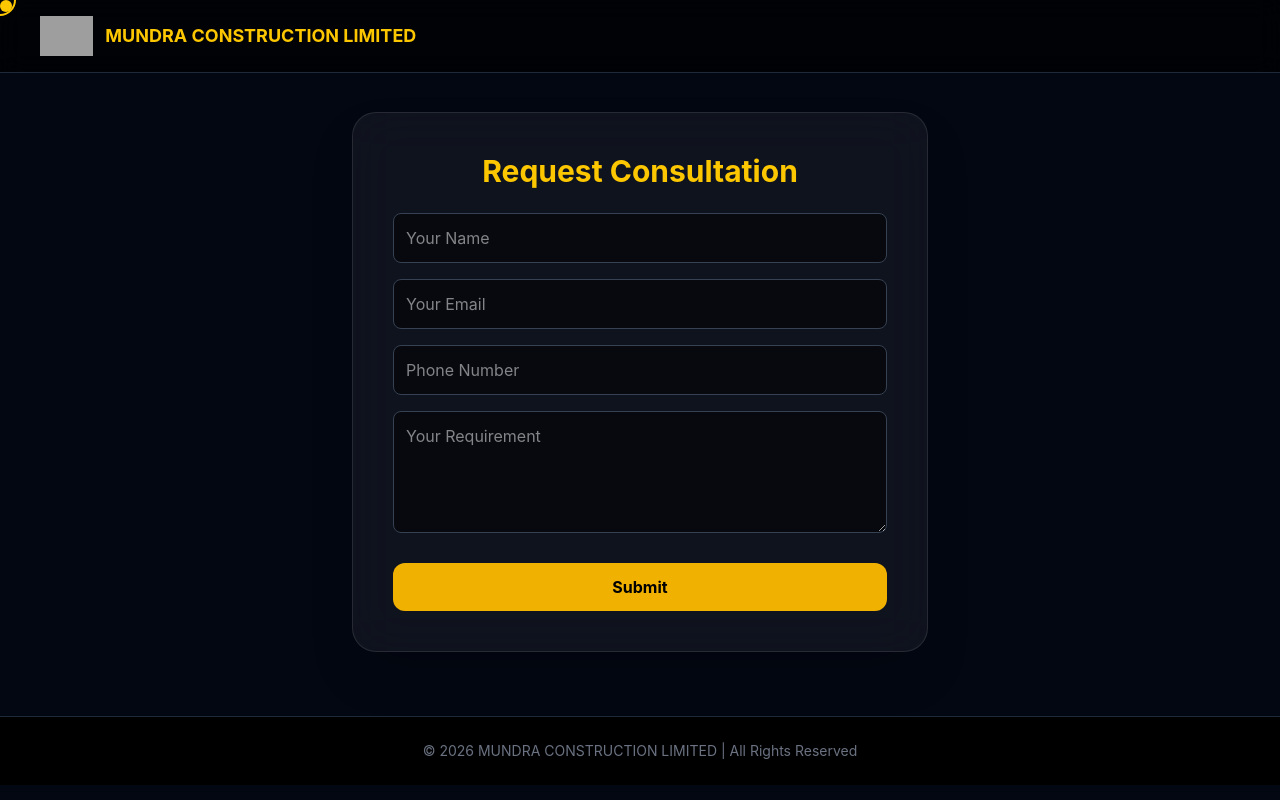
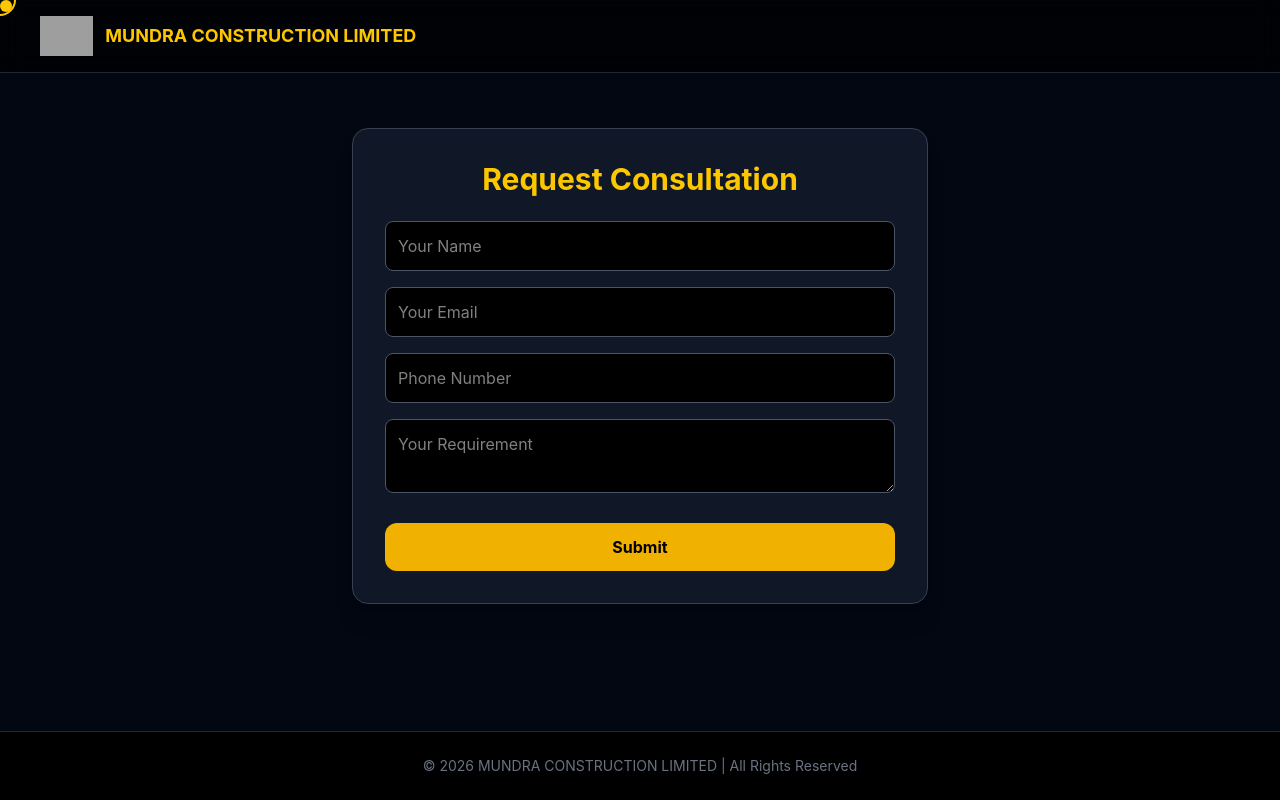
Before and after one commit to mundraconstruction/main, a React (Vite) app: page /form in a window 1280 px wide. Built offline with nearby package versions, Linux system fonts and the light colour scheme; grey boxes are pictures that could not be loaded.

Commit message:
Update Form.jsx

```diff
--- a/src/pages/Form.jsx
+++ b/src/pages/Form.jsx
@@ -1,5 +1,4 @@
 import { useState } from "react";
-import { Link } from "react-router-dom";
 import Navbar from "../components/Navbar";
 import Footer from "../components/Footer";
 
@@ -17,18 +16,17 @@ function Form() {
 
   const handleSubmit = (e) => {
     e.preventDefault();
-    console.log(formData);
-    alert("Consultation request submitted!");
+    alert("Form submitted!");
   };
 
   return (
-    <div className="bg-gray-950 text-white min-h-screen">
+    <div className="bg-gray-950 text-white min-h-screen flex flex-col">
       <Navbar />
 
-      <div className="pt-28 pb-16 px-6 flex justify-center">
+      <div className="flex-grow flex items-center justify-center px-6 py-20">
         <form
           onSubmit={handleSubmit}
-          className="bg-white/5 border border-white/10 backdrop-blur-xl p-10 rounded-3xl shadow-2xl w-full max-w-xl"
+          className="bg-gray-900 p-8 rounded-2xl shadow-xl w-full max-w-xl border border-gray-700"
         >
           <h2 className="text-3xl font-bold text-yellow-400 mb-6 text-center">
             Request Consultation
@@ -39,8 +37,7 @@ function Form() {
             name="name"
             placeholder="Your Name"
             onChange={handleChange}
-            required
-            className="w-full mb-4 p-3 rounded-lg bg-black/50 border border-gray-700"
+            className="w-full mb-4 p-3 rounded-lg bg-black border border-gray-600"
           />
 
           <input
@@ -48,8 +45,7 @@ function Form() {
             name="email"
             placeholder="Your Email"
             onChange={handleChange}
-            required
-            className="w-full mb-4 p-3 rounded-lg bg-black/50 border border-gray-700"
+            className="w-full mb-4 p-3 rounded-lg bg-black border border-gray-600"
           />
 
           <input
@@ -57,15 +53,14 @@ function Form() {
             name="phone"
             placeholder="Phone Number"
             onChange={handleChange}
-            className="w-full mb-4 p-3 rounded-lg bg-black/50 border border-gray-700"
+            className="w-full mb-4 p-3 rounded-lg bg-black border border-gray-600"
           />
 
           <textarea
             name="message"
             placeholder="Your Requirement"
             onChange={handleChange}
-            rows="4"
-            className="w-full mb-6 p-3 rounded-lg bg-black/50 border border-gray-700"
+            className="w-full mb-6 p-3 rounded-lg bg-black border border-gray-600"
           />
 
           <button
```
